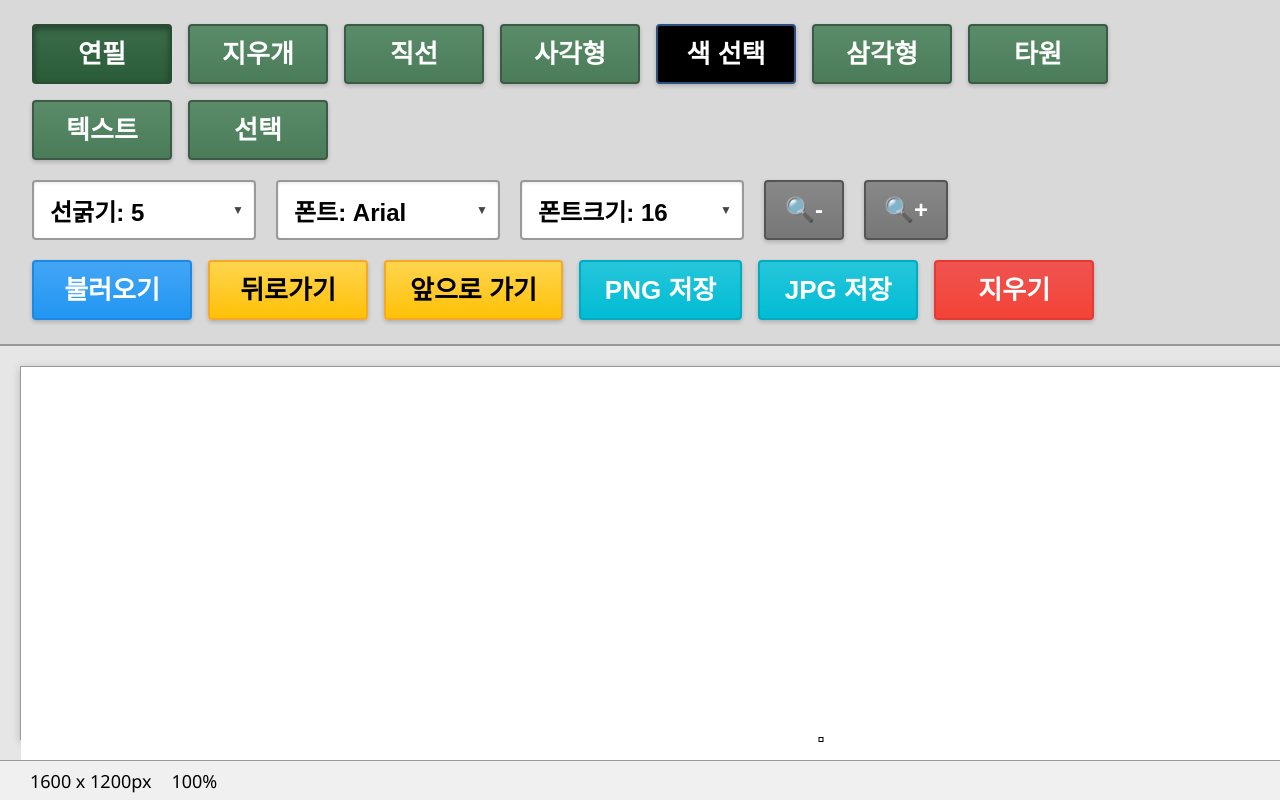
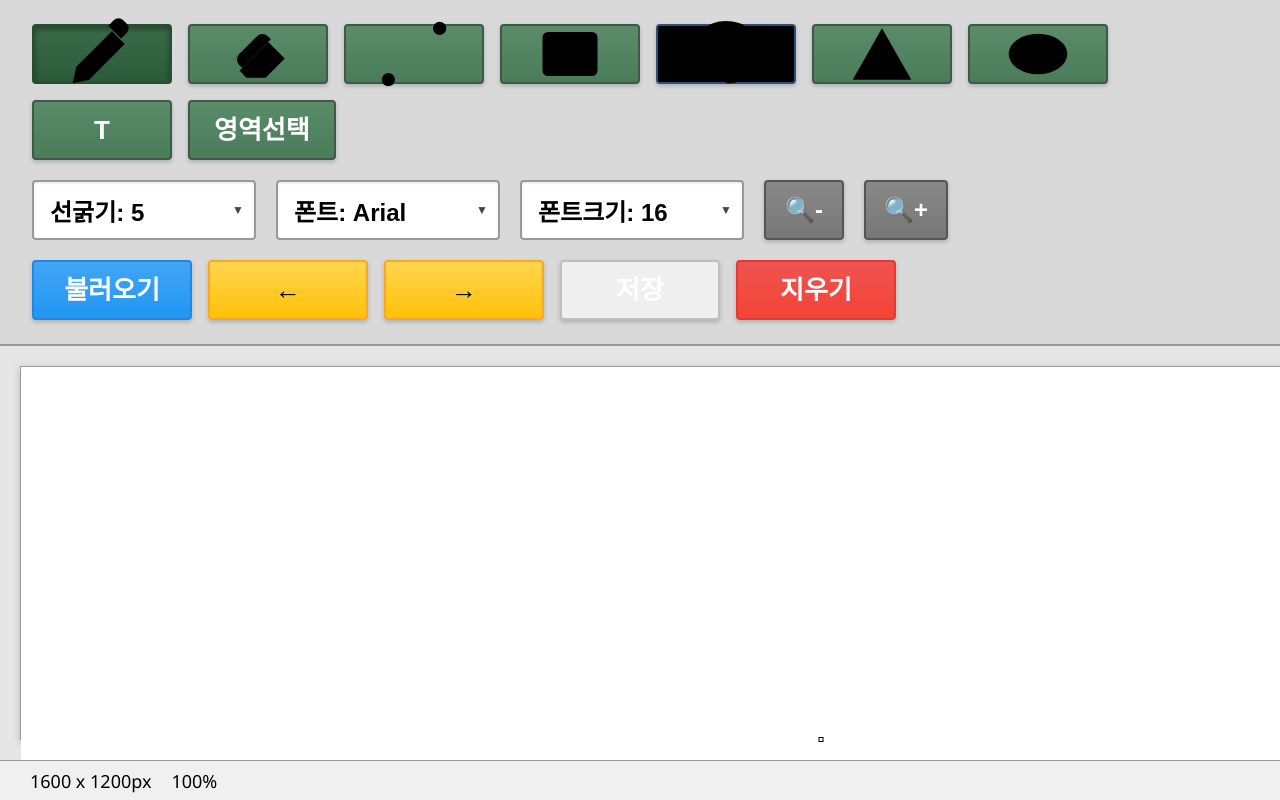
Before and after one commit to kkmin1/web-paint, a website built with Vite: page index.html in a window 1280 px wide. Built offline with nearby package versions, Linux system fonts and the light colour scheme.

Commit message:
Add files via upload

```diff
--- a/index.html
+++ b/index.html
@@ -18,15 +18,56 @@
     <header class="toolbar">
       <!-- Row 1: Tool Buttons -->
       <div class="toolbar-row">
-        <button class="tool-btn active" data-tool="brush" title="연필">연필</button>
-        <button class="tool-btn" data-tool="eraser" title="지우개">지우개</button>
-        <button class="tool-btn" data-tool="line" title="직선">직선</button>
-        <button class="tool-btn" data-tool="rect" title="사각형">사각형</button>
-        <button class="tool-btn color-select-btn" id="colorSelectBtn" title="색 선택">색 선택</button>
-        <button class="tool-btn" data-tool="triangle" title="삼각형">삼각형</button>
-        <button class="tool-btn" data-tool="ellipse" title="타원">타원</button>
-        <button class="tool-btn" data-tool="text" title="텍스트">텍스트</button>
-        <button class="tool-btn" data-tool="select" title="선택">선택</button>
+        <button class="tool-btn active icon-tool-btn" data-tool="brush" title="연필" aria-label="연필">
+          <svg viewBox="0 0 24 24" aria-hidden="true">
+            <path d="M4 20l4.5-1 9.7-9.7-3.5-3.5L5 15.5 4 20z"></path>
+            <path d="M13.7 4.3l3.5 3.5 1.5-1.5a1.8 1.8 0 0 0 0-2.6l-.9-.9a1.8 1.8 0 0 0-2.6 0l-1.5 1.5z"></path>
+          </svg>
+        </button>
+        <button class="tool-btn icon-tool-btn" data-tool="eraser" title="지우개" aria-label="지우개">
+          <svg viewBox="0 0 24 24" aria-hidden="true">
+            <path d="M7 16.5L14.8 8.7l4.5 4.5-5.2 5.3H8.8L7 16.5z"></path>
+            <path d="M4.7 14.2l7.1-7.1a2 2 0 0 1 2.8 0l.9.9-7.8 7.8-.9-.9a2 2 0 0 1 0-2.7z"></path>
+            <path d="M14 18.5h6"></path>
+          </svg>
+        </button>
+        <button class="tool-btn icon-tool-btn" data-tool="line" title="직선" aria-label="직선">
+          <svg viewBox="0 0 24 24" aria-hidden="true">
+            <path d="M5 19L19 5"></path>
+            <circle cx="5" cy="19" r="1.8"></circle>
+            <circle cx="19" cy="5" r="1.8"></circle>
+          </svg>
+        </button>
+        <button class="tool-btn icon-tool-btn" data-tool="rect" title="사각형" aria-label="사각형">
+          <svg viewBox="0 0 24 24" aria-hidden="true">
+            <rect x="4.5" y="6" width="15" height="12" rx="1.5"></rect>
+          </svg>
+        </button>
+        <button class="tool-btn color-select-btn icon-tool-btn" id="colorSelectBtn" title="색 선택" aria-label="색 선택">
+          <svg viewBox="0 0 24 24" aria-hidden="true">
+            <path d="M12 3c-5 0-9 3.6-9 8 0 3.3 2.5 5 4.8 5H9a1.5 1.5 0 0 1 1.5 1.5c0 1.4 1.1 2.5 2.5 2.5 4.4 0 8-4 8-9s-4-8-9-8z"></path>
+            <circle cx="7.5" cy="10" r="1"></circle>
+            <circle cx="10" cy="7.5" r="1"></circle>
+            <circle cx="14" cy="7.5" r="1"></circle>
+            <circle cx="16.5" cy="10" r="1"></circle>
+          </svg>
+        </button>
+        <button class="tool-btn icon-tool-btn" data-tool="triangle" title="삼각형" aria-label="삼각형">
+          <svg viewBox="0 0 24 24" aria-hidden="true">
+            <path d="M12 5l8 14H4L12 5z"></path>
+          </svg>
+        </button>
+        <button class="tool-btn icon-tool-btn" data-tool="ellipse" title="타원" aria-label="타원">
+          <svg viewBox="0 0 24 24" aria-hidden="true">
+            <ellipse cx="12" cy="12" rx="8" ry="5.5"></ellipse>
+          </svg>
+        </button>
+        <button class="tool-btn icon-tool-btn" data-tool="text" title="텍스트" aria-label="텍스트">
+          <span class="tool-text-glyph" aria-hidden="true">T</span>
+        </button>
+        <button class="tool-btn text-tool-btn" data-tool="select" title="영역선택" aria-label="영역선택">
+          영역선택
+        </button>
         <button class="action-btn" id="cropBtn" title="자르기" style="display: none;">자르기</button>
       </div>
 
@@ -87,10 +128,16 @@
       <!-- Row 3: Action Buttons -->
       <div class="toolbar-row actions-row">
         <button class="action-btn load-btn" id="importBtn" title="불러오기">불러오기</button>
-        <button class="action-btn undo-btn" id="undoBtn" title="뒤로가기">뒤로가기</button>
-        <button class="action-btn undo-btn" id="redoBtn" title="앞으로 가기">앞으로 가기</button>
-        <button class="action-btn save-png-btn" id="savePngBtn" title="PNG 저장">PNG 저장</button>
-        <button class="action-btn save-jpg-btn" id="saveJpgBtn" title="JPG 저장">JPG 저장</button>
+        <button class="action-btn undo-btn icon-action-btn" id="undoBtn" title="뒤로가기" aria-label="뒤로가기">
+          <span aria-hidden="true">&larr;</span>
+        </button>
+        <button class="action-btn undo-btn icon-action-btn" id="redoBtn" title="앞으로 가기" aria-label="앞으로 가기">
+          <span aria-hidden="true">&rarr;</span>
+        </button>
+        <div class="control-dropdown save-dropdown">
+          <button class="action-btn save-btn" id="saveBtn" type="button" title="저장">저장</button>
+          <div class="dropdown-menu hidden" id="saveMenu"></div>
+        </div>
         <button class="action-btn clear-btn" id="clearBtn" title="지우기">지우기</button>
         <input type="file" id="fileInput" accept="image/*" style="display: none;">
       </div>
```
